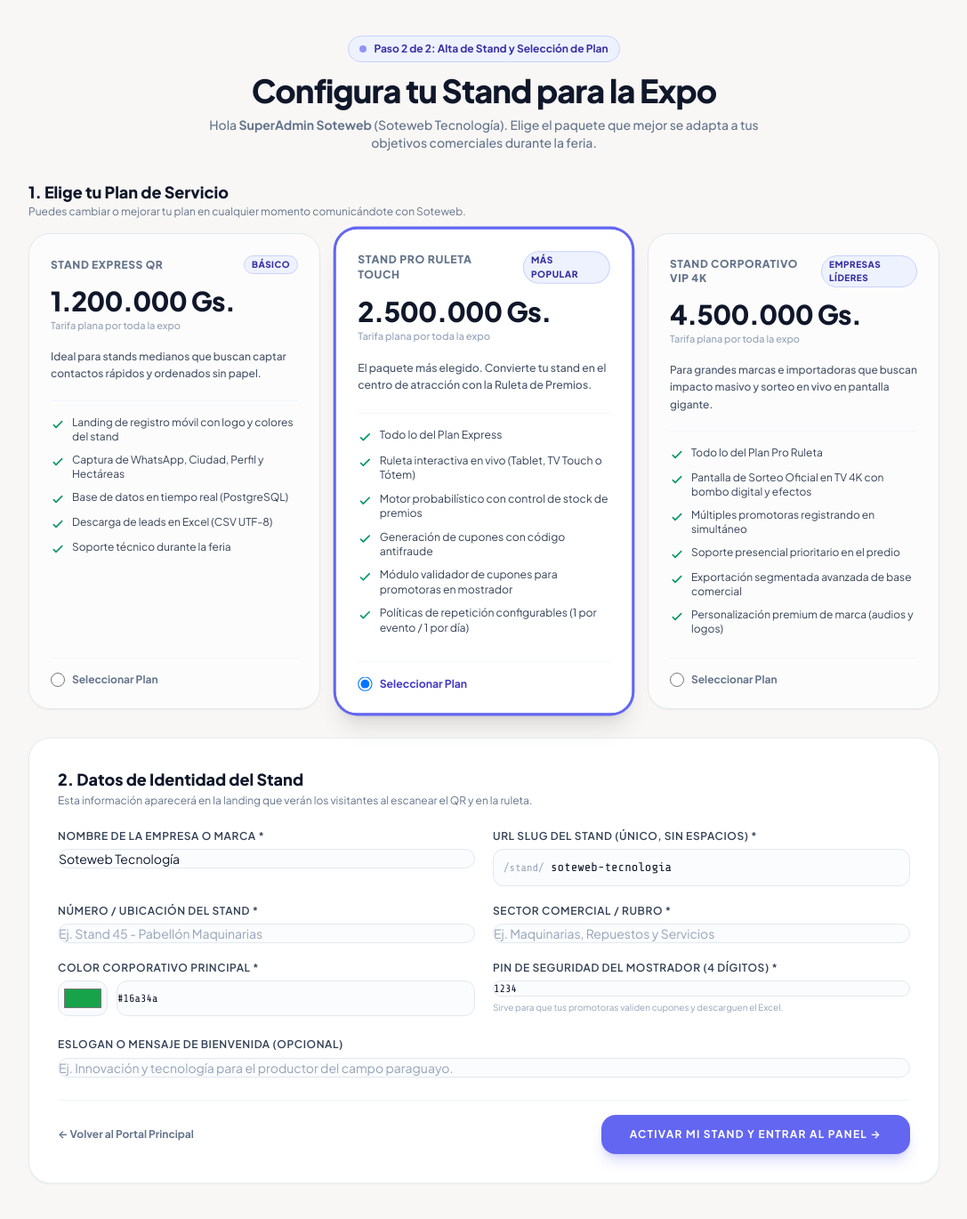
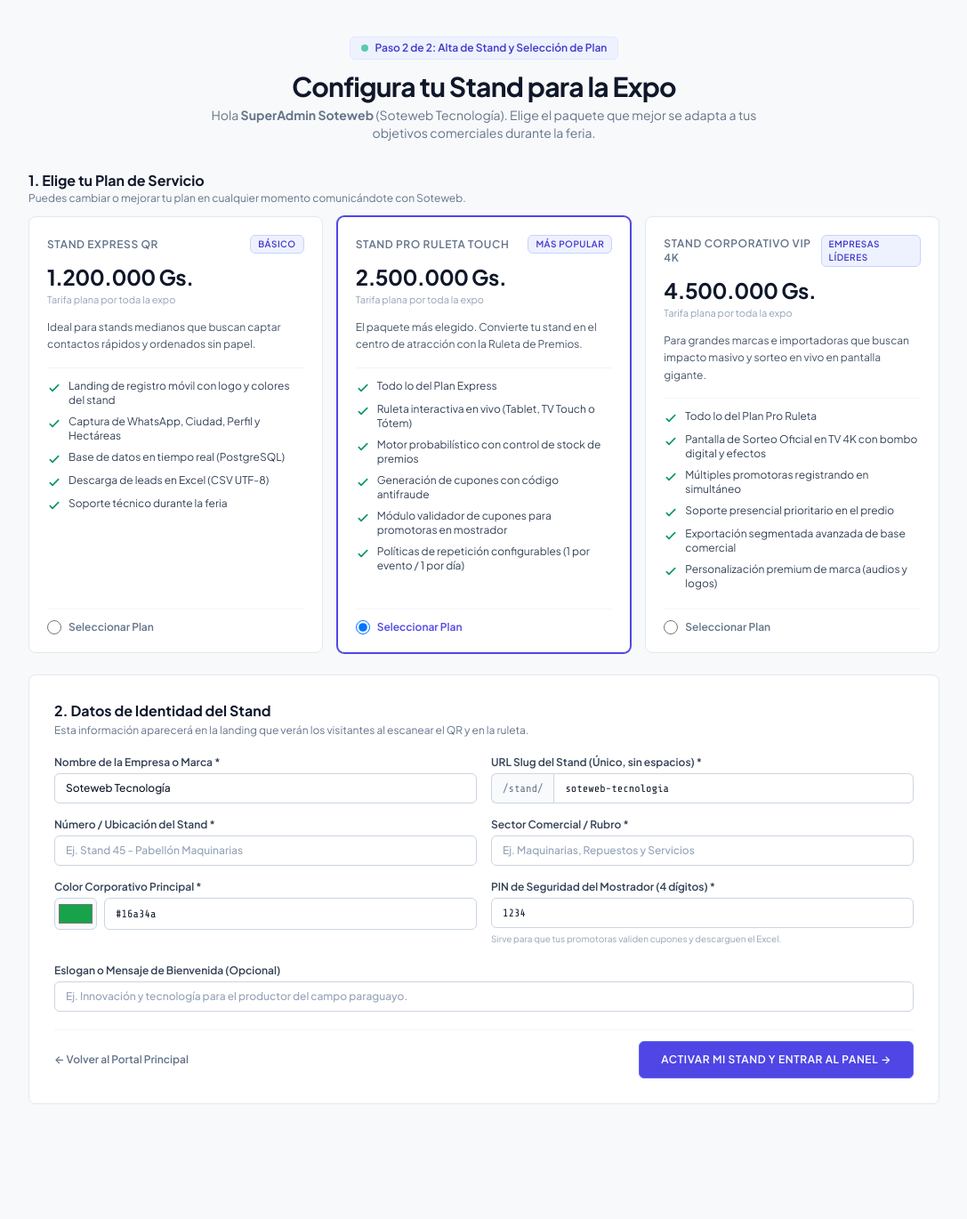
Before and after one commit to soteweb/sotepassexpo, a Laravel app: page /stands/create in a window 1280 px wide. Shown: the whole page at 89% size, without its empty margins (96-1183 px from the left). After the commit the page ends 1241 px from the top, so only its background shows below. Run offline with Laravel 12, Linux system fonts and the light colour scheme; a user stored in the database is signed in; data comes from the database, SQL or seed files in the repository; parts of the project's set-up code (start-up, migrations or seed data) failed here and were passed over; some libraries are stand-ins or nearby versions.

Commit message:
feat(ui): refactor login, register and auth inputs to clean B2B SaaS design system matching visitor registration

```diff
--- a/resources/views/components/input-label.blade.php
+++ b/resources/views/components/input-label.blade.php
@@ -1,5 +1,5 @@
 @props(['value'])
 
-<label {{ $attributes->merge(['class' => 'block font-semibold text-xs text-slate-700 uppercase tracking-wider mb-1.5']) }}>
+<label {{ $attributes->merge(['class' => 'block text-xs font-semibold text-slate-700 mb-1']) }}>
     {{ $value ?? $slot }}
 </label>
--- a/resources/views/components/primary-button.blade.php
+++ b/resources/views/components/primary-button.blade.php
@@ -1,3 +1,3 @@
-<button {{ $attributes->merge(['type' => 'submit', 'class' => 'inline-flex items-center justify-center px-5 py-2.5 bg-slate-900 border border-transparent rounded-xl font-bold text-xs text-white uppercase tracking-wider hover:bg-black active:scale-95 focus:outline-none focus:ring-2 focus:ring-gold-400 focus:ring-offset-2 transition-all duration-150 shadow-sm cursor-pointer disabled:opacity-50']) }}>
+<button {{ $attributes->merge(['type' => 'submit', 'class' => 'inline-flex items-center justify-center px-5 py-2.5 bg-slate-900 border border-transparent rounded-md font-semibold text-xs text-white uppercase tracking-wider hover:bg-slate-800 active:scale-[0.99] focus:outline-none focus:ring-1 focus:ring-slate-900 transition-all duration-150 shadow-xs cursor-pointer disabled:opacity-50']) }}>
     {{ $slot }}
 </button>
--- a/resources/views/components/text-input.blade.php
+++ b/resources/views/components/text-input.blade.php
@@ -1,3 +1,3 @@
 @props(['disabled' => false])
 
-<input @disabled($disabled) {{ $attributes->merge(['class' => 'bg-slate-50/50 hover:bg-slate-50 focus:bg-white text-sm text-slate-900 border border-slate-200 rounded-xl focus:ring-2 focus:ring-gold-500/20 focus:border-gold-500 transition-all placeholder:text-slate-400 shadow-2xs']) }}>
+<input @disabled($disabled) {{ $attributes->merge(['class' => 'w-full px-3 py-2 bg-white text-xs font-medium text-slate-900 border border-slate-300 rounded-md focus:ring-1 focus:ring-slate-900 focus:border-slate-900 transition placeholder:text-slate-400 shadow-2xs']) }}>
--- a/resources/views/stands/create.blade.php
+++ b/resources/views/stands/create.blade.php
@@ -1,34 +1,34 @@
 <x-guest-layout>
     <x-slot:title>Configurar Mi Stand & Elegir Plan | SotePass Expo</x-slot>
 
-    <div class="min-h-screen bg-[#f8f7f5] py-10 px-4 sm:px-6 lg:px-8 antialiased">
+    <div class="min-h-screen bg-[#f8f9fa] py-10 px-4 sm:px-6 lg:px-8 antialiased font-sans text-slate-800">
 
         <div class="max-w-5xl mx-auto space-y-8" x-data="{ selectedPlan: {{ $initialPlanId ?? ($plans->firstWhere('slug', 'stand-pro-ruleta-touch')?->id ?? $plans->first()?->id) }} }">
 
             <!-- Header Onboarding -->
             <div class="text-center max-w-2xl mx-auto">
-                <div class="inline-flex items-center gap-2 px-3 py-1.5 rounded-full bg-gold-50 border border-gold-200 text-xs font-bold text-gold-800 mb-3">
-                    <span class="w-2 h-2 rounded-full bg-gold-500 animate-pulse"></span>
+                <div class="inline-flex items-center gap-2 px-3 py-1 rounded-md bg-indigo-50 border border-indigo-100 text-xs font-semibold text-indigo-700 mb-3 shadow-xs">
+                    <span class="w-2 h-2 rounded-full bg-emerald-500 animate-pulse"></span>
                     <span>Paso 2 de 2: Alta de Stand y Selección de Plan</span>
                 </div>
-                <h1 class="text-3xl sm:text-4xl font-black text-slate-900 tracking-tight">
+                <h1 class="text-2xl sm:text-3xl font-bold text-slate-900 tracking-tight">
                     Configura tu Stand para la Expo
                 </h1>
-                <p class="text-xs sm:text-sm text-slate-500 mt-2 font-medium">
+                <p class="text-xs sm:text-sm text-slate-500 mt-1 font-normal">
                     Hola <strong>{{ $user->name }}</strong> ({{ $user->company_name }}). Elige el paquete que mejor se adapta a tus objetivos comerciales durante la feria.
                 </p>
             </div>
 
             @if(session('success'))
-                <div class="p-4 rounded-2xl bg-emerald-50 border border-emerald-200 text-emerald-800 text-xs font-bold flex items-center gap-2">
+                <div class="p-3.5 rounded-md bg-emerald-50 border border-emerald-200 text-emerald-800 text-xs font-semibold flex items-center gap-2 shadow-xs">
                     <svg class="w-4 h-4 text-emerald-600 shrink-0" fill="none" stroke="currentColor" viewBox="0 0 24 24"><path stroke-linecap="round" stroke-linejoin="round" stroke-width="2" d="M5 13l4 4L19 7"/></svg>
                     <span>{{ session('success') }}</span>
                 </div>
             @endif
 
             @if($errors->any())
-                <div class="p-4 rounded-2xl bg-rose-50 border border-rose-200 text-rose-800 text-xs font-bold space-y-1">
-                    <p class="font-black">Por favor revisa los siguientes campos:</p>
+                <div class="p-3.5 rounded-md bg-rose-50 border border-rose-200 text-rose-800 text-xs font-medium space-y-1 shadow-xs">
+                    <p class="font-bold">Por favor revisa los siguientes campos:</p>
                     <ul class="list-disc pl-5">
                         @foreach($errors->all() as $err)
                             <li>{{ $err }}</li>
@@ -37,45 +37,45 @@
                 </div>
             @endif
 
-            <form method="POST" action="{{ route('stands.store') }}" class="space-y-8">
+            <form method="POST" action="{{ route('stands.store') }}" class="space-y-6">
                 @csrf
 
                 <!-- SECCIÓN 1: SELECCIÓN DE PLAN -->
                 <div>
-                    <div class="mb-4">
-                        <h2 class="text-lg font-black text-slate-900">1. Elige tu Plan de Servicio</h2>
+                    <div class="mb-3">
+                        <h2 class="text-base font-bold text-slate-900">1. Elige tu Plan de Servicio</h2>
                         <p class="text-xs text-slate-500">Puedes cambiar o mejorar tu plan en cualquier momento comunicándote con Soteweb.</p>
                     </div>
 
-                    <div class="grid grid-cols-1 md:grid-cols-3 gap-5">
+                    <div class="grid grid-cols-1 md:grid-cols-3 gap-4">
                         @foreach($plans as $plan)
                             <div @click="selectedPlan = {{ $plan->id }}"
-                                 :class="selectedPlan === {{ $plan->id }} ? 'ring-2 ring-gold-500 border-gold-500 bg-white shadow-xl scale-[1.02]' : 'border-slate-200 bg-white/70 hover:bg-white hover:border-slate-300 shadow-sm'"
-                                 class="rounded-3xl p-6 border transition-all duration-200 cursor-pointer flex flex-col justify-between relative overflow-hidden">
+                                 :class="selectedPlan === {{ $plan->id }} ? 'ring-1 ring-indigo-600 border-indigo-600 bg-white shadow-xs' : 'border-slate-200 bg-white hover:border-slate-300 shadow-2xs'"
+                                 class="rounded-lg p-5 border transition-all duration-150 cursor-pointer flex flex-col justify-between relative overflow-hidden">
 
                                 <div>
-                                    <div class="flex items-center justify-between gap-2 mb-3">
-                                        <span class="text-xs font-black uppercase tracking-wider text-slate-500">{{ $plan->name }}</span>
+                                    <div class="flex items-center justify-between gap-2 mb-2.5">
+                                        <span class="text-xs font-semibold uppercase tracking-wider text-slate-500">{{ $plan->name }}</span>
                                         @if($plan->badge_text)
-                                            <span class="px-2 py-0.5 rounded-full text-[10px] font-black uppercase tracking-wider bg-gold-50 text-gold-800 border border-gold-200">
+                                            <span class="px-2 py-0.5 rounded-md text-[10px] font-semibold uppercase tracking-wider bg-indigo-50 text-indigo-700 border border-indigo-200">
                                                 {{ $plan->badge_text }}
                                             </span>
                                         @endif
                                     </div>
 
-                                    <div class="mb-4">
-                                        <div class="text-2xl sm:text-3xl font-black text-slate-900 tracking-tight">
+                                    <div class="mb-3">
+                                        <div class="text-2xl font-bold text-slate-900 tracking-tight">
                                             {{ $plan->formatted_price }}
                                         </div>
-                                        <p class="text-[11px] text-slate-400 font-medium mt-0.5">Tarifa plana por toda la expo</p>
+                                        <p class="text-[11px] text-slate-400 font-normal mt-0.5">Tarifa plana por toda la expo</p>
                                     </div>
 
-                                    <p class="text-xs text-slate-600 mb-5 leading-relaxed font-medium">
+                                    <p class="text-xs text-slate-600 mb-4 leading-relaxed font-normal">
                                         {{ $plan->description }}
                                     </p>
 
                                     <!-- Features List -->
-                                    <div class="space-y-2.5 pt-4 border-t border-slate-100">
+                                    <div class="space-y-2 pt-3 border-t border-slate-100">
                                         @foreach($plan->features as $feat)
                                             <div class="flex items-start gap-2 text-xs text-slate-700">
                                                 <svg class="w-4 h-4 text-emerald-600 shrink-0 mt-0.5" fill="none" stroke="currentColor" viewBox="0 0 24 24">
@@ -87,12 +87,12 @@
                                     </div>
                                 </div>
 
-                                <div class="mt-6 pt-4 border-t border-slate-100">
+                                <div class="mt-5 pt-3 border-t border-slate-100">
                                     <div class="flex items-center gap-2">
                                         <input type="radio" name="plan_id" value="{{ $plan->id }}"
                                                :checked="selectedPlan === {{ $plan->id }}"
-                                               class="w-4 h-4 text-gold-600 focus:ring-gold-500 border-slate-300">
-                                        <span class="text-xs font-bold" :class="selectedPlan === {{ $plan->id }} ? 'text-gold-700' : 'text-slate-500'">
+                                               class="w-4 h-4 text-indigo-600 focus:ring-indigo-500 border-slate-300">
+                                        <span class="text-xs font-semibold" :class="selectedPlan === {{ $plan->id }} ? 'text-indigo-600' : 'text-slate-500'">
                                             Seleccionar Plan
                                         </span>
                                     </div>
@@ -103,13 +103,13 @@
                 </div>
 
                 <!-- SECCIÓN 2: INFORMACIÓN DEL STAND -->
-                <div class="bg-white rounded-3xl p-6 sm:p-8 border border-slate-200/80 shadow-sm space-y-6">
+                <div class="bg-white rounded-lg p-6 sm:p-7 border border-slate-200 shadow-xs space-y-5">
                     <div>
-                        <h2 class="text-lg font-black text-slate-900">2. Datos de Identidad del Stand</h2>
+                        <h2 class="text-base font-bold text-slate-900">2. Datos de Identidad del Stand</h2>
                         <p class="text-xs text-slate-500 mt-0.5">Esta información aparecerá en la landing que verán los visitantes al escanear el QR y en la ruleta.</p>
                     </div>
 
-                    <div class="grid grid-cols-1 sm:grid-cols-2 gap-5 text-xs">
+                    <div class="grid grid-cols-1 sm:grid-cols-2 gap-4 text-xs">
                         <!-- Nombre del Stand -->
                         <div>
                             <x-input-label value="Nombre de la Empresa o Marca *" />
@@ -119,10 +119,12 @@
                         <!-- Slug URL -->
                         <div>
                             <x-input-label value="URL Slug del Stand (Único, sin espacios) *" />
-                            <div class="relative">
-                                <span class="absolute inset-y-0 left-0 pl-3 flex items-center text-slate-400 font-mono text-xs">/stand/</span>
+                            <div class="flex rounded-md shadow-2xs">
+                                <span class="inline-flex items-center px-3 rounded-l-md border border-r-0 border-slate-300 bg-slate-50 text-slate-500 font-mono text-xs font-medium">
+                                    /stand/
+                                </span>
                                 <input type="text" name="slug" value="{{ old('slug', \Illuminate\Support\Str::slug($user->company_name)) }}" required placeholder="miempresa"
-                                       class="w-full pl-16 pr-4 py-2.5 bg-slate-50/50 hover:bg-slate-50 focus:bg-white text-sm text-slate-900 border border-slate-200 rounded-xl focus:ring-2 focus:ring-gold-500/20 focus:border-gold-500 transition-all font-mono">
+                                       class="flex-1 px-3 py-2 bg-white text-xs font-mono font-medium text-slate-900 border border-slate-300 rounded-none rounded-r-md focus:ring-1 focus:ring-slate-900 focus:border-slate-900 transition">
                             </div>
                         </div>
 
@@ -141,9 +143,9 @@
                         <!-- Color Corporativo -->
                         <div>
                             <x-input-label value="Color Corporativo Principal *" />
-                            <div class="flex gap-2.5">
+                            <div class="flex gap-2">
                                 <input type="color" name="primary_color" value="{{ old('primary_color', '#16a34a') }}"
-                                       class="h-10 w-14 rounded-xl bg-slate-50 border border-slate-200 cursor-pointer p-1">
+                                       class="h-9 w-12 rounded-md bg-slate-50 border border-slate-300 cursor-pointer p-0.5">
                                 <x-text-input type="text" name="primary_color_text" value="{{ old('primary_color', '#16a34a') }}" readonly class="flex-1 font-mono text-xs" />
                             </div>
                         </div>
@@ -161,12 +163,12 @@
                         <x-text-input type="text" name="tagline" :value="old('tagline')" placeholder="Ej. Innovación y tecnología para el productor del campo paraguayo." class="w-full" />
                     </div>
 
-                    <div class="pt-4 border-t border-slate-100 flex flex-col sm:flex-row items-center justify-between gap-4">
-                        <a href="{{ route('expo.index') }}" class="text-xs font-bold text-slate-500 hover:text-slate-800 transition-colors">
+                    <div class="pt-3 border-t border-slate-100 flex flex-col sm:flex-row items-center justify-between gap-3">
+                        <a href="{{ route('expo.index') }}" class="text-xs font-semibold text-slate-500 hover:text-slate-800 transition-colors">
                             &larr; Volver al Portal Principal
                         </a>
                         <button type="submit"
-                                class="w-full sm:w-auto px-8 py-3.5 bg-gold-500 hover:bg-gold-600 text-white font-bold text-xs uppercase tracking-widest rounded-2xl shadow-lg shadow-gold-500/25 transition-all active:scale-95 cursor-pointer">
+                                class="w-full sm:w-auto px-6 py-3 bg-indigo-600 hover:bg-indigo-700 text-white font-semibold text-xs uppercase tracking-wider rounded-md shadow-xs transition-all active:scale-[0.99] cursor-pointer border border-indigo-500">
                             Activar Mi Stand y Entrar al Panel &rarr;
                         </button>
                     </div>
```
Also changed, not shown: resources/views/auth/login.blade.php (+24 -24 lines), resources/views/auth/register.blade.php (+26 -26 lines).
